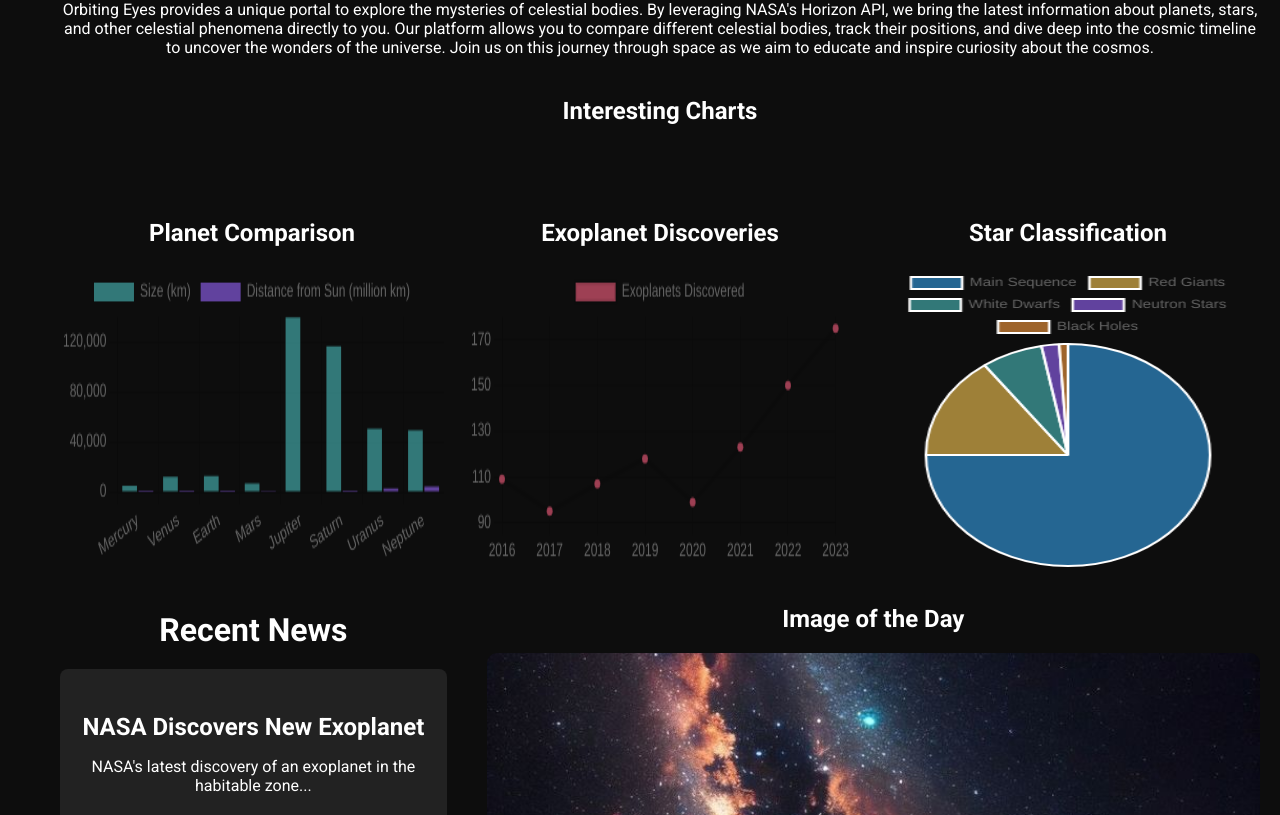
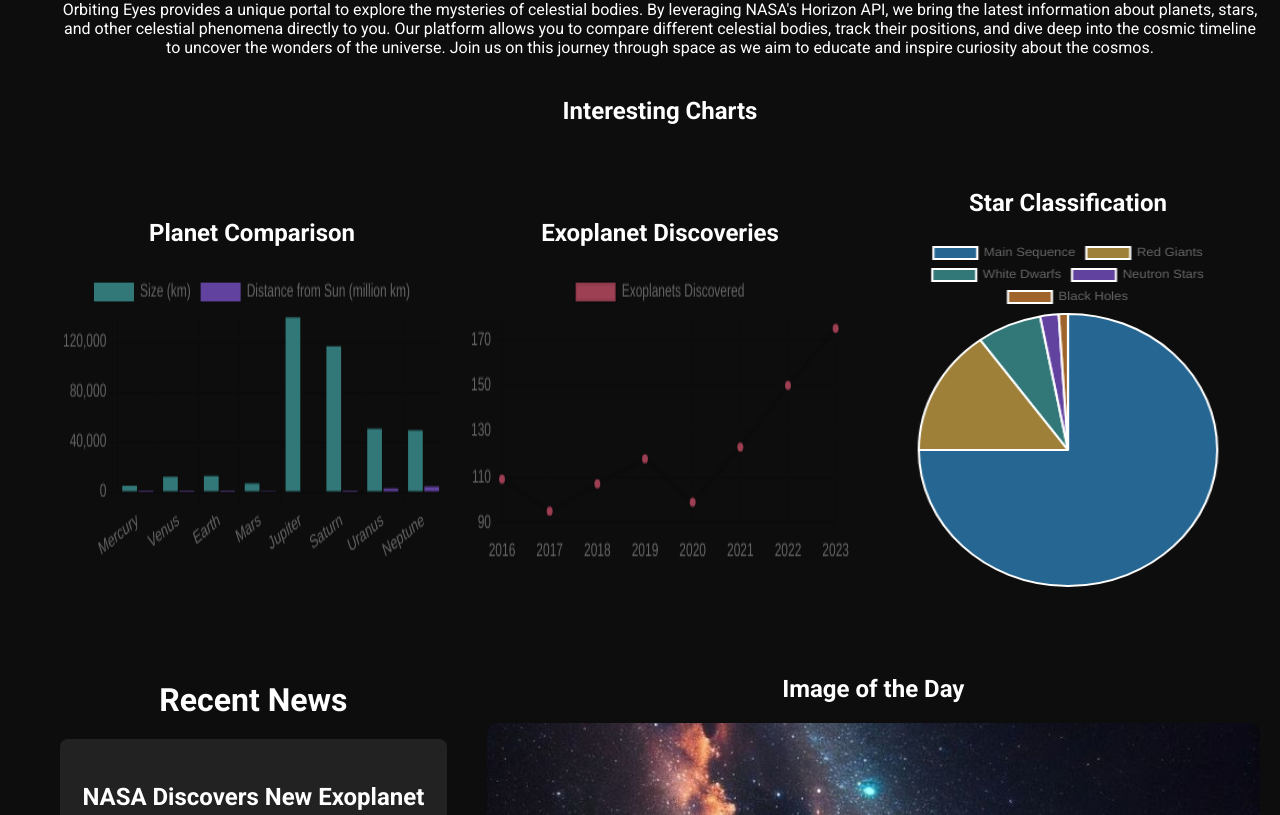
Before and after one commit to MichaelaKemp/231001_Michaela-Kemp_Semester-1-Assessment, a React (Create React App) app: page / in a window 1280 px wide. Shown: the part 719-1534 px from the top of the page. Built offline with nearby package versions, Linux system fonts and the light colour scheme.

Commit message:
Fixed charts on home page

```diff
--- a/src/pages/Home.js
+++ b/src/pages/Home.js
@@ -1,6 +1,5 @@
 import React from 'react';
 import { Line, Bar, Pie } from 'react-chartjs-2';
-import landImage from '../assets/Landing_Page_Image.jpg';
 import landingPageImage from '../assets/Landing_Page_Image.jpg';
 import milkyWayImage from '../assets/MilkyWay.jpg';
 import styles from './Home.module.css';
@@ -75,7 +74,7 @@ const Home = () => {
               <h3>Exoplanet Discoveries</h3>
               <Line data={exoplanetDiscoveriesData} />
             </div>
-            <div className={styles.chartContainer}>
+            <div className={styles.chartContainerPie}>
               <h3>Star Classification</h3>
               <Pie data={starClassificationData} />
             </div>
--- a/src/pages/Home.module.css
+++ b/src/pages/Home.module.css
@@ -82,6 +82,20 @@ main {
   max-height: 300px;
   padding-bottom: 50px;
   margin-top: 50px;
+}
+
+.chartContainerPie {
+  flex: 1;
+  min-width: 300px;
+  max-width: 32%;
+  max-height: 350px;
+  padding-bottom: 100px;
+  margin-top: 20px;
+}
+
+.chartContainerPie h3 {
+  font-size: 1.5em;
+  margin-bottom: 20px;
 }
 
 .chartContainer h3 {
```
